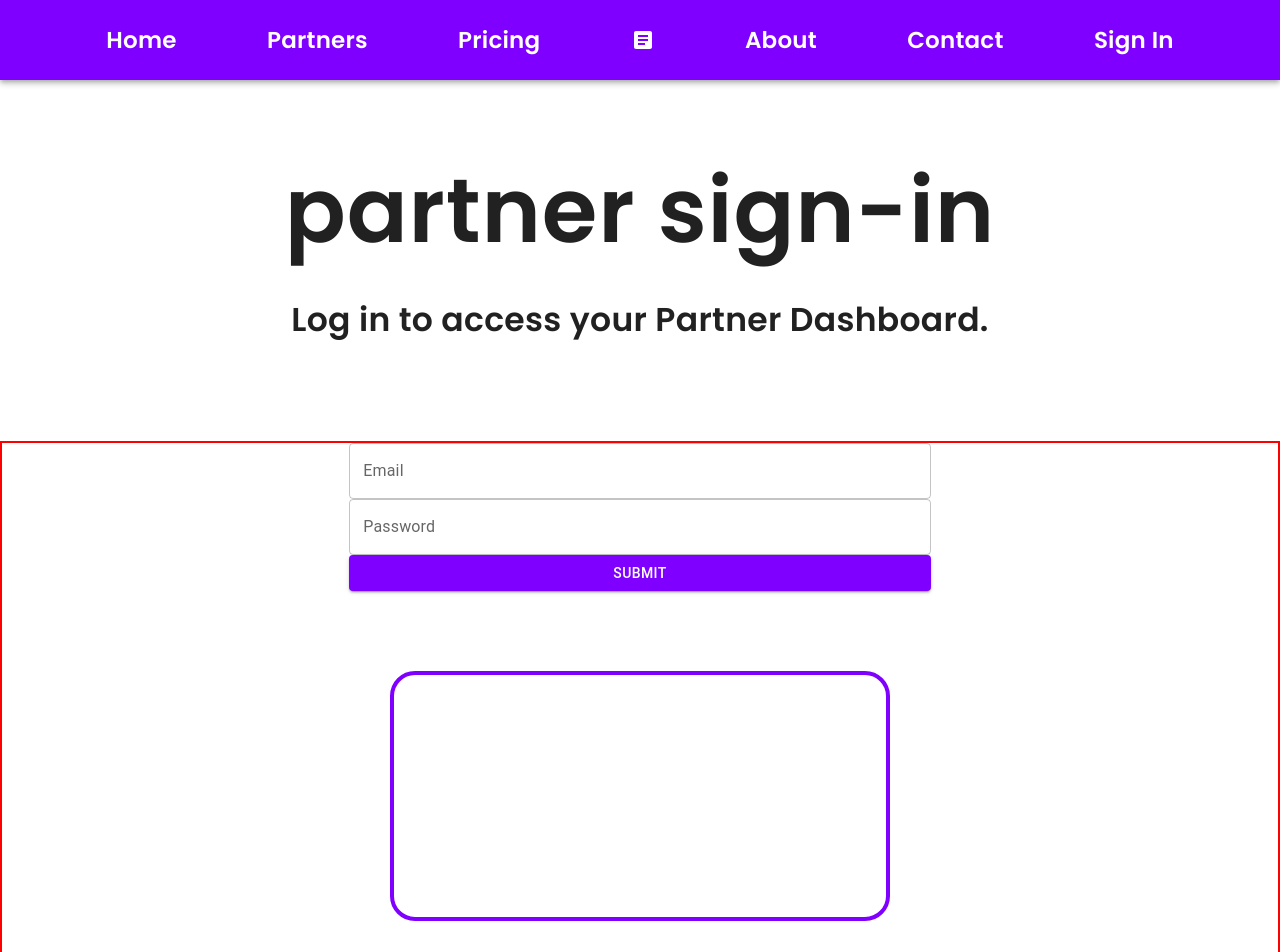
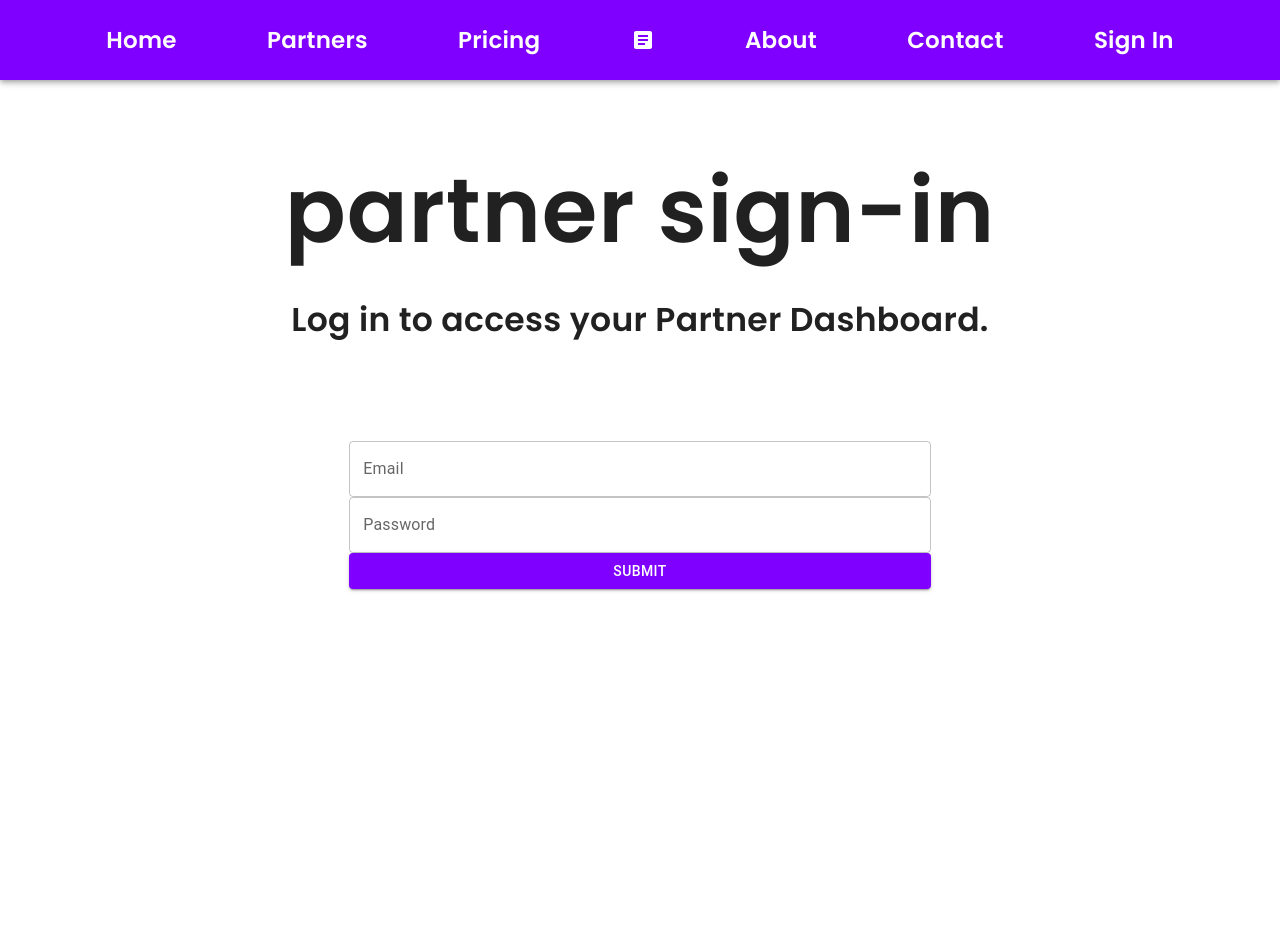
Before and after one commit to loganbahr/waivez, a Next.js app: page /signin in a window 1280 px wide. Shown: the top 952 px of the page. Built offline with nearby package versions, Linux system fonts and the light colour scheme; a web font is replaced by a local one.

Commit message:
syncing branches
Took 3 hours 44 minutes

```diff
--- a/pages/partners/[partnerId].js
+++ b/pages/partners/[partnerId].js
@@ -37,7 +37,7 @@ const steps = [
 const PartnerPage = (props) => {
   const router = useRouter();
 
-  const [step, setStep] = useState(2);
+  const [step, setStep] = useState(0);
 
   /**
    * Grabs the step based on the active step.
--- a/pages/signin/index.js
+++ b/pages/signin/index.js
@@ -34,7 +34,7 @@ const SignInPage = () => {
                        sx={{
                            display: 'flex',
                            flexDirection: 'column',
-                           border: '2px solid red',
+                           // border: '2px solid red',
                            // height: {xs: '50vh', sm: '30vh', md: '30vh', lg: '20vh'},
                            height: '100vh',
                            width: 'auto',
@@ -46,15 +46,15 @@ const SignInPage = () => {
                        }}>
                 <FormikForm/>
 
-                <Box
-                    sx={{
-                        mt: 10,
-                        height: '250px',
-                        width: '500px',
-                        border: '4px solid #7F00FF',
-                        borderRadius: '25px'
-                    }}>
-                </Box>
+                {/*<Box*/}
+                {/*    sx={{*/}
+                {/*        mt: 10,*/}
+                {/*        height: '250px',*/}
+                {/*        width: '500px',*/}
+                {/*        border: '4px solid #7F00FF',*/}
+                {/*        borderRadius: '25px'*/}
+                {/*    }}>*/}
+                {/*</Box>*/}
 
 
             </Container>
```
